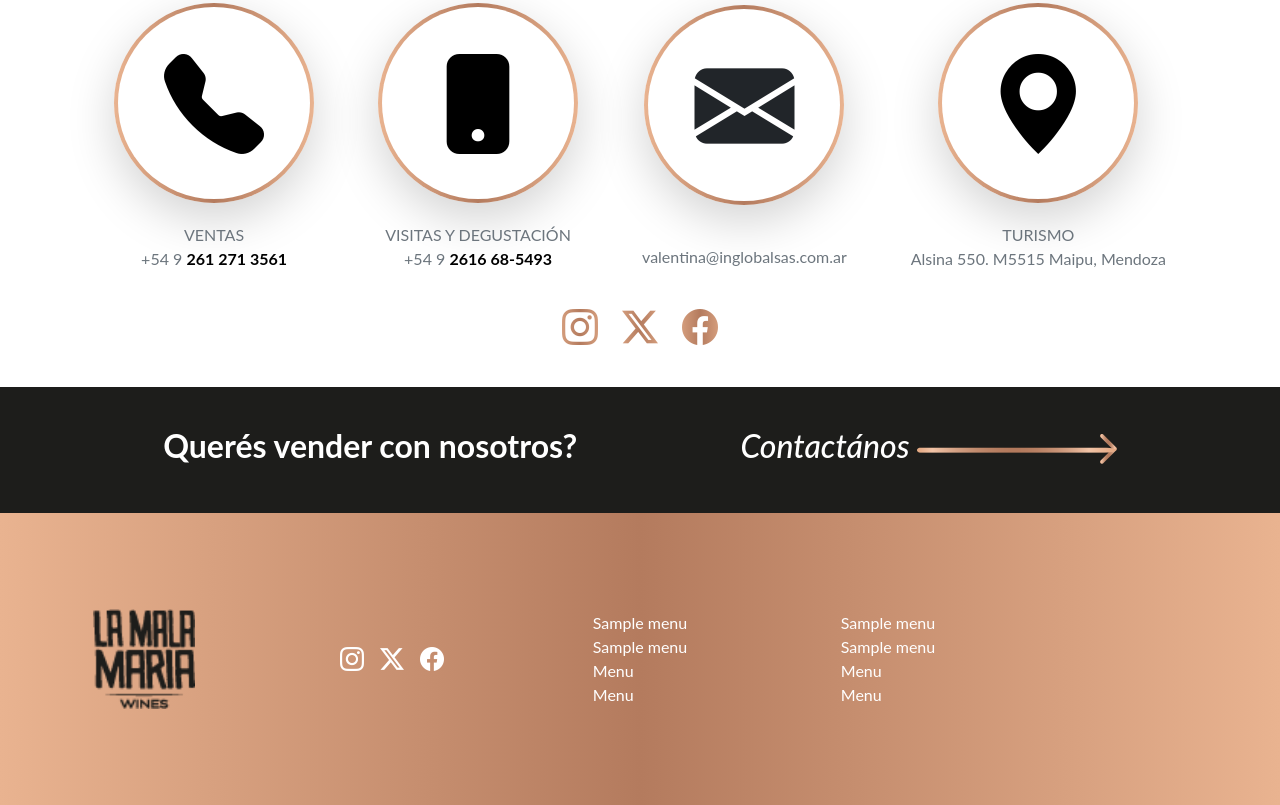
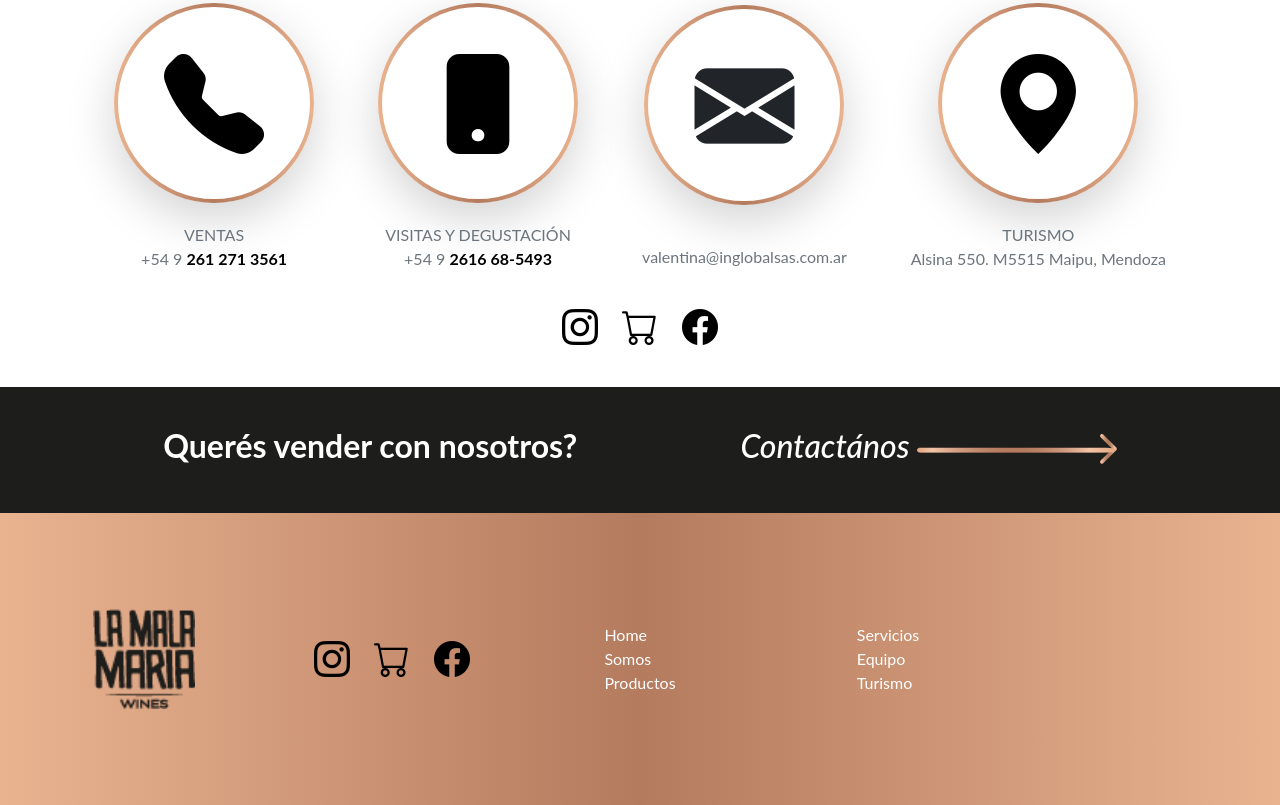
Before and after one commit to SantinoVitale/web-la-mala-maria, a plain HTML site: page index.html in a window 1280 px wide. Shown: the part 9421-10226 px from the top of the page. Drawn offline with nearby package versions, Linux system fonts and the light colour scheme; a web font is replaced by a local one.

Commit message:
feat: footer y links

```diff
--- a/index.html
+++ b/index.html
@@ -20,7 +20,7 @@
 </head>
 <body>
   <header>
-    <nav class="navbar navbar-expand-lg !tw-absolute tw-w-full tw-z-[1] !tw-bg-transparent">
+    <nav class="navbar navbar-expand-lg !tw-absolute tw-w-full tw-z-[1] !tw-bg-transparent" id="Home">
       <div class="container-fluid !tw-justify-end !tw-items-start !tw-bg-transparent">
         <img class="tw-p-3 tw-w-32 tw-hidden lg:tw-block" src="./img/malamariawines.png" alt="LOGO">
         <button class="navbar-toggler" type="button" data-bs-toggle="offcanvas" data-bs-target="#offcanvasNavbar" aria-controls="offcanvasNavbar" aria-label="Toggle navigation">
@@ -33,7 +33,7 @@
           <div class="offcanvas-body tw-justify-end">
             <ul class="navbar-nav tw-gap-x-10 mb-lg-0 m-3 mx-5">
               <li class="nav-item">
-                <a class="nav-link tw-text-black lg:tw-text-white borderLink" href="#">Home</a>
+                <a class="nav-link tw-text-black lg:tw-text-white borderLink" href="#Home">Home</a>
               </li>
               <li class="nav-item">
                 <a class="nav-link tw-text-black lg:tw-text-white borderLink" href="#Somos">Somos</a>
@@ -414,9 +414,9 @@
         </div>
       </div>
       <div class="tw-flex tw-justify-center tw-items-center">
-        <a href=""><i class="bi bi-instagram mariaGradient tw-px-3 tw-text-4xl"></i></a>
-        <a href=""><i class="bi bi-twitter-x mariaGradient tw-px-3 tw-text-4xl"></i></a>
-        <a href=""><i class="bi bi-facebook mariaGradient tw-px-3 tw-text-4xl"></i></a>
+        <a href="https://www.instagram.com/la_mala_maria/?hl=es" target="_blank" class="tw-transition-all hover:tw-scale-125"><i class="bi bi-instagram tw-text-black tw-px-3 tw-text-4xl"></i></a>
+        <a href="https://lamalamaria.empretienda.com.ar/" target="_blank" class="tw-transition-all hover:tw-scale-125"><i class="bi bi-cart tw-text-black tw-px-3 tw-text-4xl"></i></a>
+        <a href="https://www.facebook.com/profile.php?id=100092521354403" target="_blank" class="tw-transition-all hover:tw-scale-125"><i class="bi bi-facebook tw-text-black tw-px-3 tw-text-4xl"></i></a>
       </div>
     </div>
   </main>
@@ -430,21 +430,19 @@
     <div class="bgDorado tw-p-10 tw-gap-10 md:tw-py-24 tw-grid tw-grid-cols-2 md:tw-grid-cols-5 tw-justify-items-center md:tw-justify-evenly tw-items-center">
       <img src="./img/Recurso12.png" alt="Logo Footer" height="100px">
       <div class="tw-flex">
-        <i class="bi bi-instagram tw-text-white tw-px-2 tw-text-2xl"></i>
-        <i class="bi bi-twitter-x tw-text-white tw-px-2 tw-text-2xl"></i>
-        <i class="bi bi-facebook tw-text-white tw-px-2 tw-text-2xl"></i>
+        <a href="https://www.instagram.com/la_mala_maria/?hl=es" target="_blank" class="tw-transition-all hover:tw-scale-125"><i class="bi bi-instagram tw-text-black tw-px-3 tw-text-4xl"></i></a>
+        <a href="https://lamalamaria.empretienda.com.ar/" target="_blank" class="tw-transition-all hover:tw-scale-125"><i class="bi bi-cart tw-text-black tw-px-3 tw-text-4xl"></i></a>
+        <a href="https://www.facebook.com/profile.php?id=100092521354403" target="_blank" class="tw-transition-all hover:tw-scale-125"><i class="bi bi-facebook tw-text-black tw-px-3 tw-text-4xl"></i></a>
       </div>
       <div class="tw-flex tw-flex-col">
-        <a href="" class="tw-no-underline tw-text-white">Sample menu</a>
-        <a href="" class="tw-no-underline tw-text-white">Sample menu</a>
-        <a href="" class="tw-no-underline tw-text-white">Menu</a>
-        <a href="" class="tw-no-underline tw-text-white">Menu</a>
+        <a href="#Home" class="tw-no-underline tw-text-white">Home</a>
+        <a href="#Somos" class="tw-no-underline tw-text-white">Somos</a>
+        <a href="#Productos" class="tw-no-underline tw-text-white">Productos</a>
       </div>
       <div class="tw-flex tw-flex-col">
-        <a href="" class="tw-no-underline tw-text-white">Sample menu</a>
-        <a href="" class="tw-no-underline tw-text-white">Sample menu</a>
-        <a href="" class="tw-no-underline tw-text-white">Menu</a>
-        <a href="" class="tw-no-underline tw-text-white">Menu</a>
+        <a href="#Servicios" class="tw-no-underline tw-text-white">Servicios</a>
+        <a href="#Equipo" class="tw-no-underline tw-text-white">Equipo</a>
+        <a href="#Turismo" class="tw-no-underline tw-text-white">Turismo</a>
       </div>
     </div>
   </footer>
```
